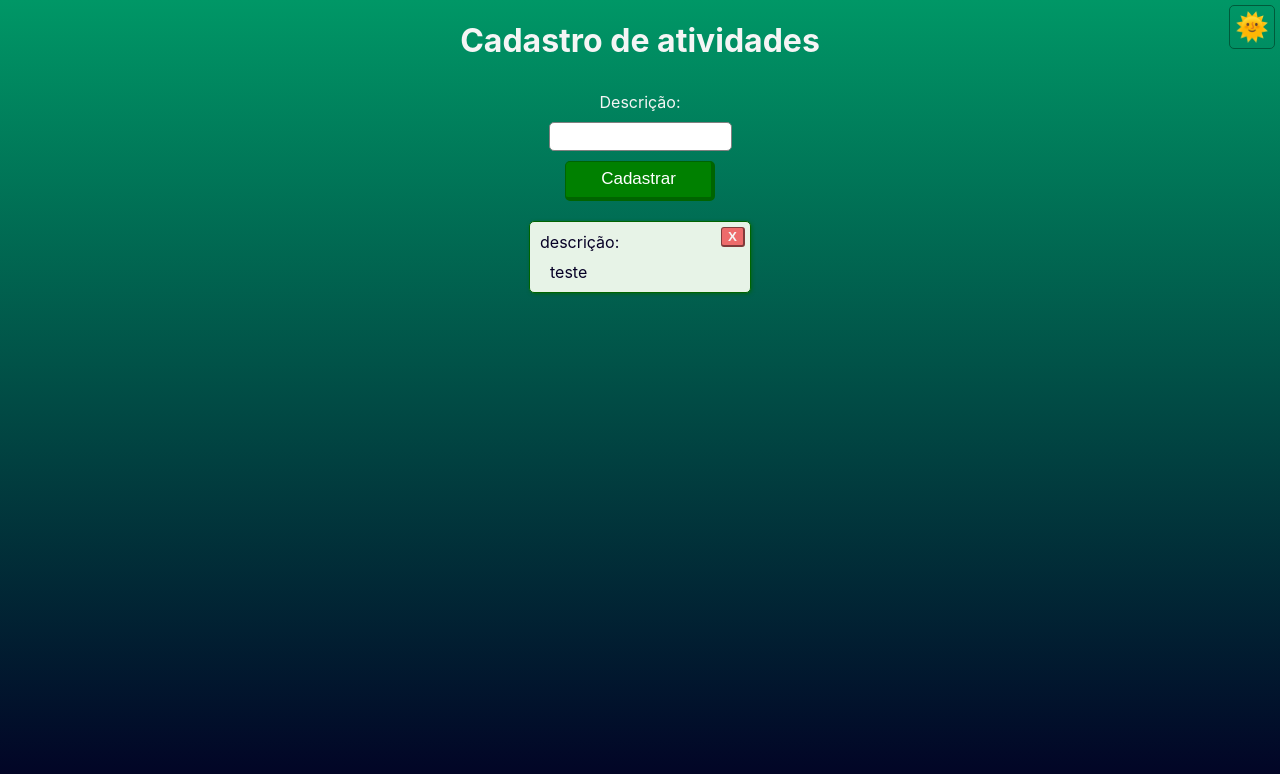
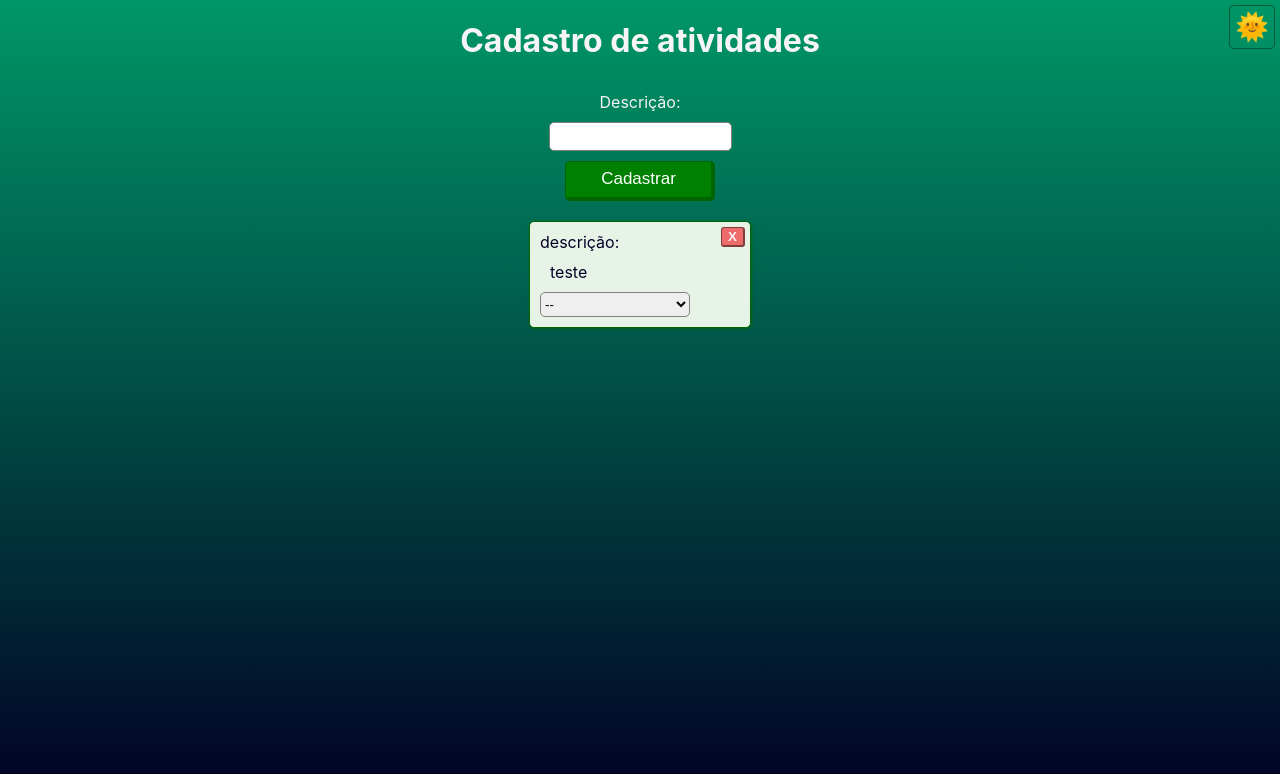
Before and after one commit to entredevs-xyz/aula-useContext, a React (Create React App) app: page / in a window 1280 px wide. Shown: the top 774 px of the page. Built offline with nearby package versions, Linux system fonts and the light colour scheme; the HTML template or start-up script is replaced by a standard one.

Commit message:
Finalizando exemplo inicial

```diff
--- a/src/App.jsx
+++ b/src/App.jsx
@@ -9,11 +9,10 @@ function App() {
 
   const [descricao, setDescricao] = useState('')
   const [atividades, setAtividades] = useState([{
-    id:1,
+    id:0,
     descricao:'teste'
   }])
   const [modo, setModo] = useState('normal')
-
   const ehModoNoturno = modo === 'noturno'
 
   const adicionarAtividade = () => {
--- a/src/components/appCard/index.jsx
+++ b/src/components/appCard/index.jsx
@@ -1,4 +1,6 @@
 import React from 'react'
+import AppCloseButton from '../appCloseButton'
+import AppSelect from '../appSelect'
 import './style.css'
 
 const AppCard = (props) => {
@@ -6,14 +8,27 @@ const AppCard = (props) => {
     const { atividade, onClickFechar, ehModoNoturno } = props
 
     return <div className={`appCard ${ehModoNoturno && 'appCardNoturno'}`}>
-        <button onClick={() => {
-            if(onClickFechar)
-                onClickFechar(atividade.id)
-         }} className='appCardClose'>X</button>
+
+        <AppCloseButton
+            ehModoNoturno={ehModoNoturno}
+            onClickFechar={() => {
+                if(onClickFechar)
+                    onClickFechar(atividade.id)
+            }} />
+
         <span className='appCardTitle'> descrição: </span>
         <div className='appCardContainer'>
             {atividade.descricao}
         </div>
+
+        <AppSelect
+            ehModoNoturno={ehModoNoturno}
+            opcoes={[
+                {descricao:'Fazer'},
+                {descricao:'Fazendo'},
+                {descricao:'Feito'},
+            ]}
+        />
     </div>
 }
 
--- a/src/components/appCard/style.css
+++ b/src/components/appCard/style.css
@@ -18,6 +18,7 @@
 .appCardContainer{
     margin-top: 10px;
     margin-left: 10px;
+    margin-bottom: 10px;
 
 }
 
--- /dev/null
+++ b/src/components/appCloseButton/index.jsx
@@ -0,0 +1,18 @@
+import React from 'react'
+import './style.css'
+
+const AppCloseButton = (props) => {
+
+    const { onClickFechar, ehModoNoturno } = props
+
+    return <button
+        className={`appCloseButton ${ehModoNoturno && 'appCloseButtonNoturno'}`}
+        onClick={() => {
+            if (onClickFechar)
+                onClickFechar()
+        }}> X</button>
+
+}
+
+
+export default AppCloseButton
--- /dev/null
+++ b/src/components/appCloseButton/style.css
@@ -0,0 +1,37 @@
+
+
+
+
+.appCloseButton{
+    position: absolute;
+    right: 5px;
+    top: 5px;
+    font-weight: 800;
+    background-color: #ed6b6b;
+    border: 1px solid #813b3b;
+    border-bottom: 2px solid #813b3b;
+    border-right: 2px solid #813b3b;
+    color: whitesmoke;
+    border-radius: 3px;
+    cursor: pointer;
+
+}
+
+.appCloseButton:active{
+    border-bottom: 1px solid darkred;
+    border-right: 1px solid darkred;
+}
+
+
+
+.appCloseButtonNoturno{
+    background-color: #402020;
+    border: 1px solid #361a1a;
+    border-bottom: 2px solid #361a1a;
+    border-right: 2px solid #361a1a;
+}
+
+.appCloseButtonNoturno:active{
+    border-bottom: 1px solid #361a1a;
+    border-right: 1px solid #361a1a;
+}
--- /dev/null
+++ b/src/components/appSelect/index.jsx
@@ -0,0 +1,19 @@
+import React from 'react'
+import './style.css'
+
+const AppSelect = (props) => {
+
+    const { opcoes = [], ehModoNoturno } = props
+    const padrao = { descricao: '--' }
+
+    return <select
+        className={`appSelect ${ehModoNoturno && 'appSelectNoturno'} `}>
+        {[padrao, ...opcoes].map(opcao => {
+            return <option >{opcao.descricao}</option>
+        })}
+    </select>
+
+}
+
+
+export default AppSelect
--- /dev/null
+++ b/src/components/appSelect/style.css
@@ -0,0 +1,26 @@
+
+
+
+.appSelect{
+    min-width: 150px;
+    min-height: 25px;
+    border: 1px solid gray;
+    border-radius: 5px;
+}
+
+
+.appSelectNoturno{
+
+    color: rgb(158, 158, 158);
+    border: 1px solid rgb(158, 158, 158);
+    background-color: rgb(0, 32, 0);
+
+}
+
+.appSelectNoturno:focus{
+    outline: none;
+}
+
+.appSelectNoturno:active{
+    outline: none;
+}
```
